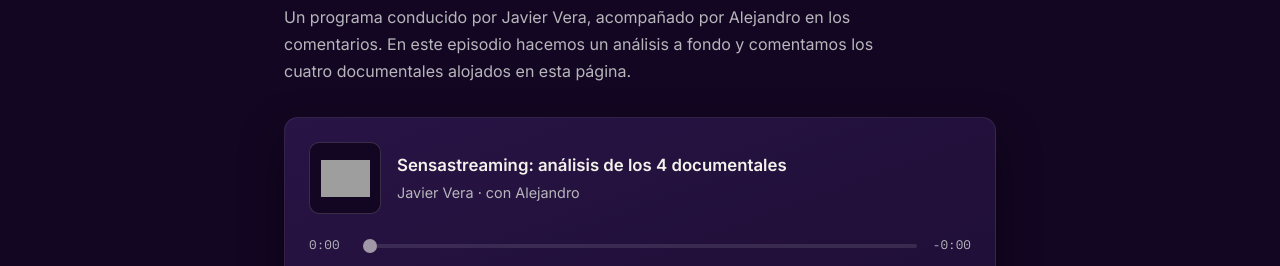
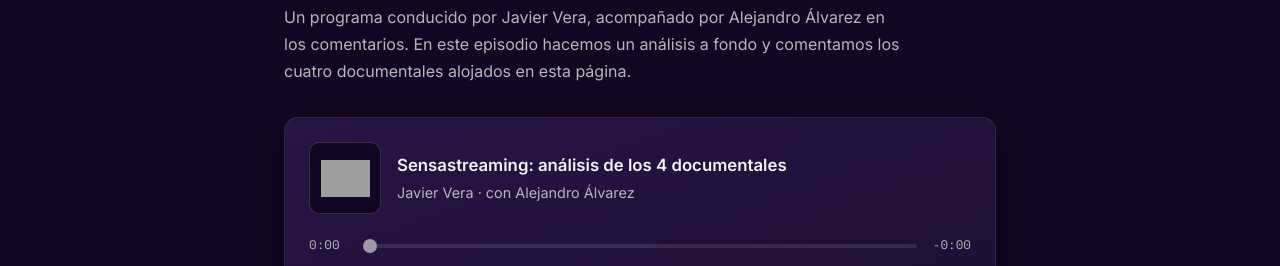
Before and after one commit to sensastreaming/aarea68, a plain HTML site: page podcast.html in a window 1280 px wide. Shown: the part 497-763 px from the top of the page. Drawn offline with nearby package versions, Linux system fonts and the light colour scheme; grey boxes are pictures that could not be loaded.

Commit message:
Add files via upload

```diff
--- a/podcast.html
+++ b/podcast.html
@@ -126,7 +126,7 @@
     <div class="podcast-intro">
       <span class="eyebrow eyebrow-live"><span class="live-dot" aria-hidden="true"></span>Episodio</span>
       <h2>Sensastreaming: el podcast</h2>
-      <p>Un programa conducido por Javier Vera, acompañado por Alejandro en los comentarios. En este episodio hacemos un análisis a fondo y comentamos los cuatro documentales alojados en esta página.</p>
+      <p>Un programa conducido por Javier Vera, acompañado por Alejandro Álvarez en los comentarios. En este episodio hacemos un análisis a fondo y comentamos los cuatro documentales alojados en esta página.</p>
     </div>
 
     <div class="audio-player" id="audioPlayer" role="group" aria-label="Reproductor del episodio">
@@ -138,7 +138,7 @@
         </div>
         <div class="audio-meta">
           <p class="audio-title">Sensastreaming: análisis de los 4 documentales</p>
-          <p class="audio-sub">Javier Vera · con Alejandro</p>
+          <p class="audio-sub">Javier Vera · con Alejandro Álvarez</p>
         </div>
       </div>
 
```
